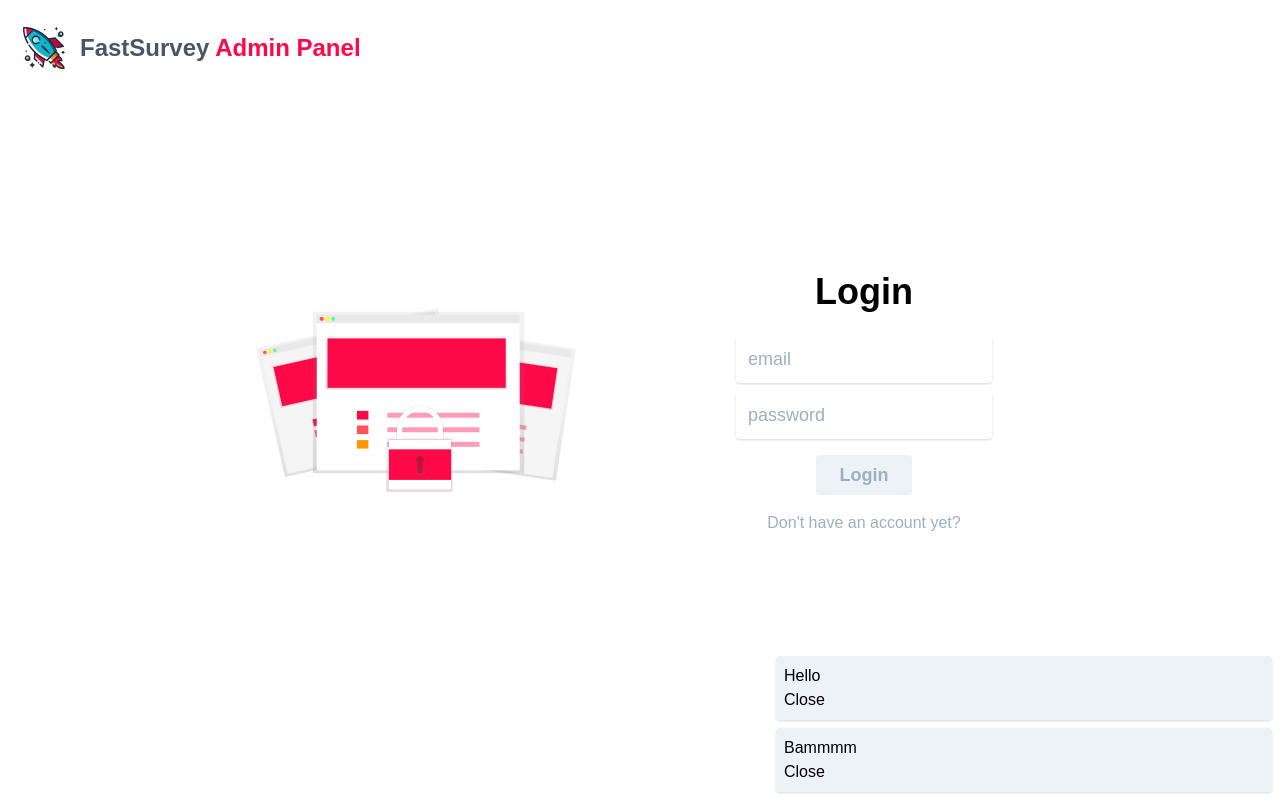
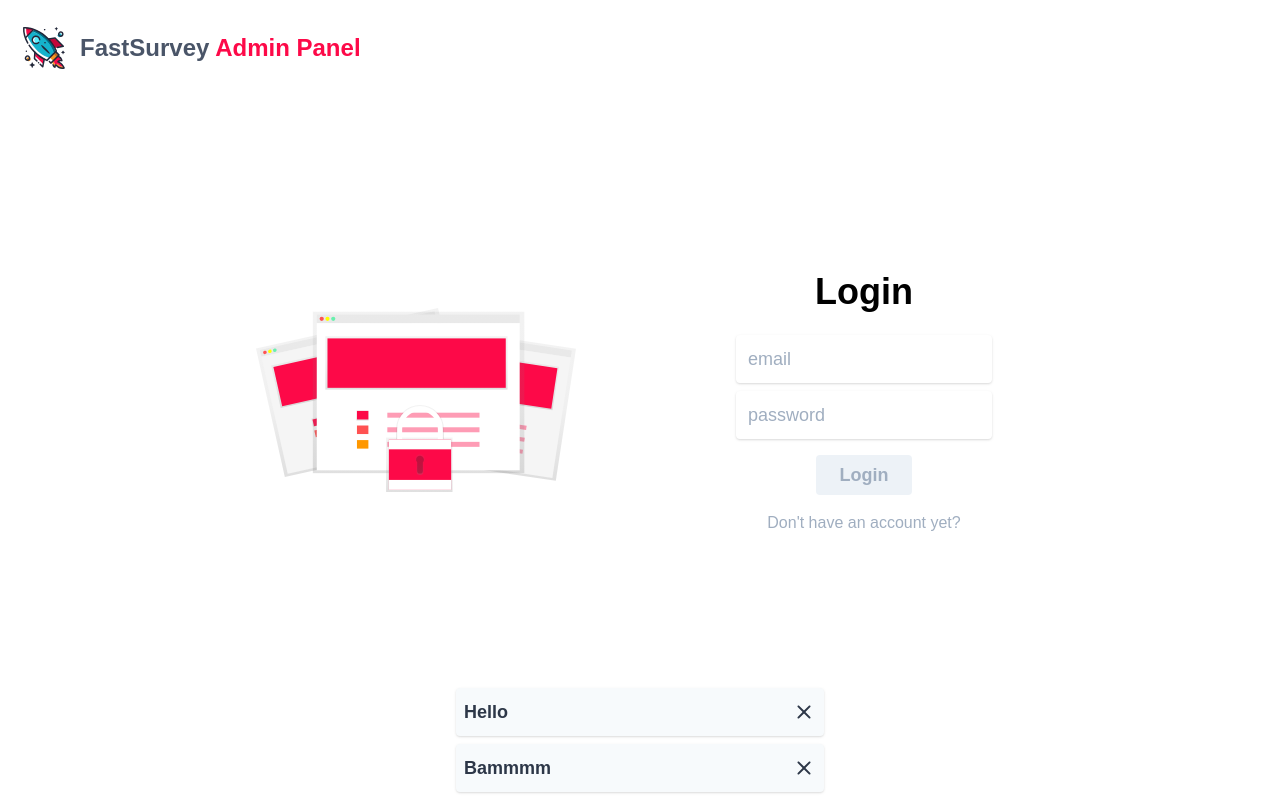
Before and after one commit to fastsurvey/console, a React (Create React App) app: page /login in a window 1280 px wide. Built offline with nearby package versions, Linux system fonts and the light colour scheme.

Commit message:
Finish message styling with round icon

```diff
--- a/src/assets/icons/icons.tsx
+++ b/src/assets/icons/icons.tsx
@@ -64,8 +64,8 @@ export const ICONS = {
             viewBox='0 0 24 24'
             width='24'
         >
-            <path d='M0 0h24v24H0z' fill='none' />
-            <path d='M19 6.41L17.59 5 12 10.59 6.41 5 5 6.41 10.59 12 5 17.59 6.41 19 12 13.41 17.59 19 19 17.59 13.41 12z' />
+            <path d='M0 0h24v24H0V0z' fill='none' />
+            <path d='M18.3 5.71c-.39-.39-1.02-.39-1.41 0L12 10.59 7.11 5.7c-.39-.39-1.02-.39-1.41 0-.39.39-.39 1.02 0 1.41L10.59 12 5.7 16.89c-.39.39-.39 1.02 0 1.41.39.39 1.02.39 1.41 0L12 13.41l4.89 4.89c.39.39 1.02.39 1.41 0 .39-.39.39-1.02 0-1.41L13.41 12l4.89-4.89c.38-.38.38-1.02 0-1.4z' />
         </svg>
     ),
 };
--- a/src/components/messageQueue.tsx
+++ b/src/components/messageQueue.tsx
@@ -2,6 +2,7 @@ import React, {useEffect, useState} from 'react';
 import {closeMessageAction} from '../utilities/reduxActions';
 import {ReduxState, Message} from '../utilities/types';
 import {connect} from 'react-redux';
+import {ICONS} from '../assets/icons/icons';
 
 interface MessageComponentProps {
     content: string | React.ReactNode;
@@ -15,7 +16,7 @@ function MessageComponent(props: MessageComponentProps) {
 
     useEffect(() => {
         if (size === 'h-0 py-0' && !toBeClosed) {
-            setSize('h-16 py-2');
+            setSize('h-12 py-2');
         }
     });
 
@@ -31,15 +32,19 @@ function MessageComponent(props: MessageComponentProps) {
     return (
         <div
             className={
-                'overflow-hidden px-2 m-2 bg-gray-200 rounded shadow ' +
+                'flex flex-row items-center text-gray-800 font-weight-600 ' +
+                'overflow-hidden px-2 m-2 bg-gray-100 rounded shadow ' +
                 size +
                 ' ' +
                 delay +
                 ' transition-all duration-300'
             }
         >
-            {props.content}
-            <div onClick={handleClose}>Close</div>
+            <div className='text-lg'>{props.content}</div>
+            <div className='flex-grow' />
+            <div className='cursor-pointer' onClick={handleClose}>
+                {ICONS.close}
+            </div>
         </div>
     );
 }
@@ -51,7 +56,7 @@ interface MessageQueueComponentProps {
 
 function MessageQueueComponent(props: MessageQueueComponentProps) {
     return (
-        <div className='fixed bottom-0 right-0 w-128'>
+        <div className='fixed bottom-0 w-30vw mx-35vw'>
             {props.messages.map((message: Message, index: number) => (
                 <MessageComponent
                     content={message.content}
```
Also changed, not shown: src/assets/icons/close-24px.svg.
